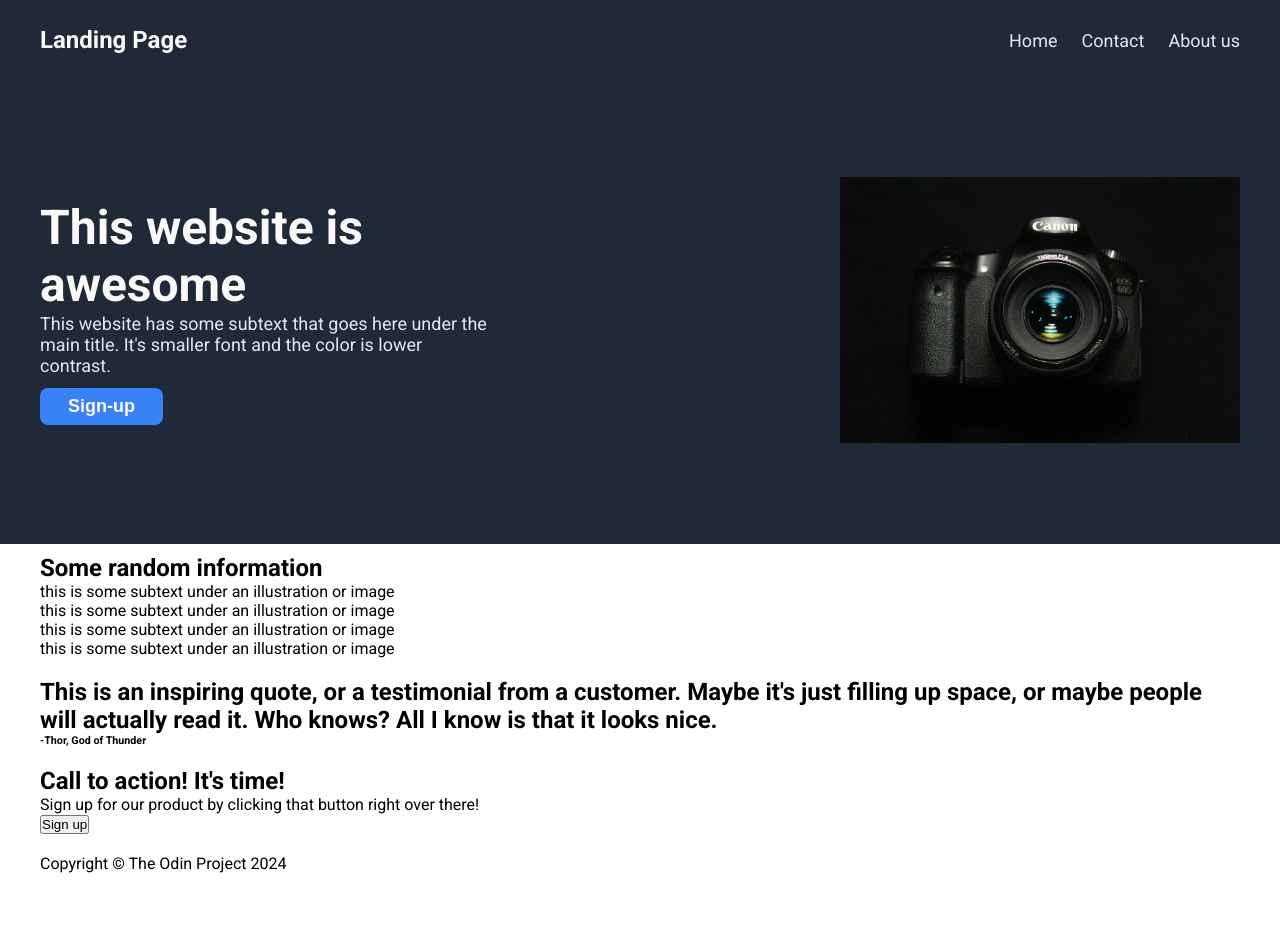
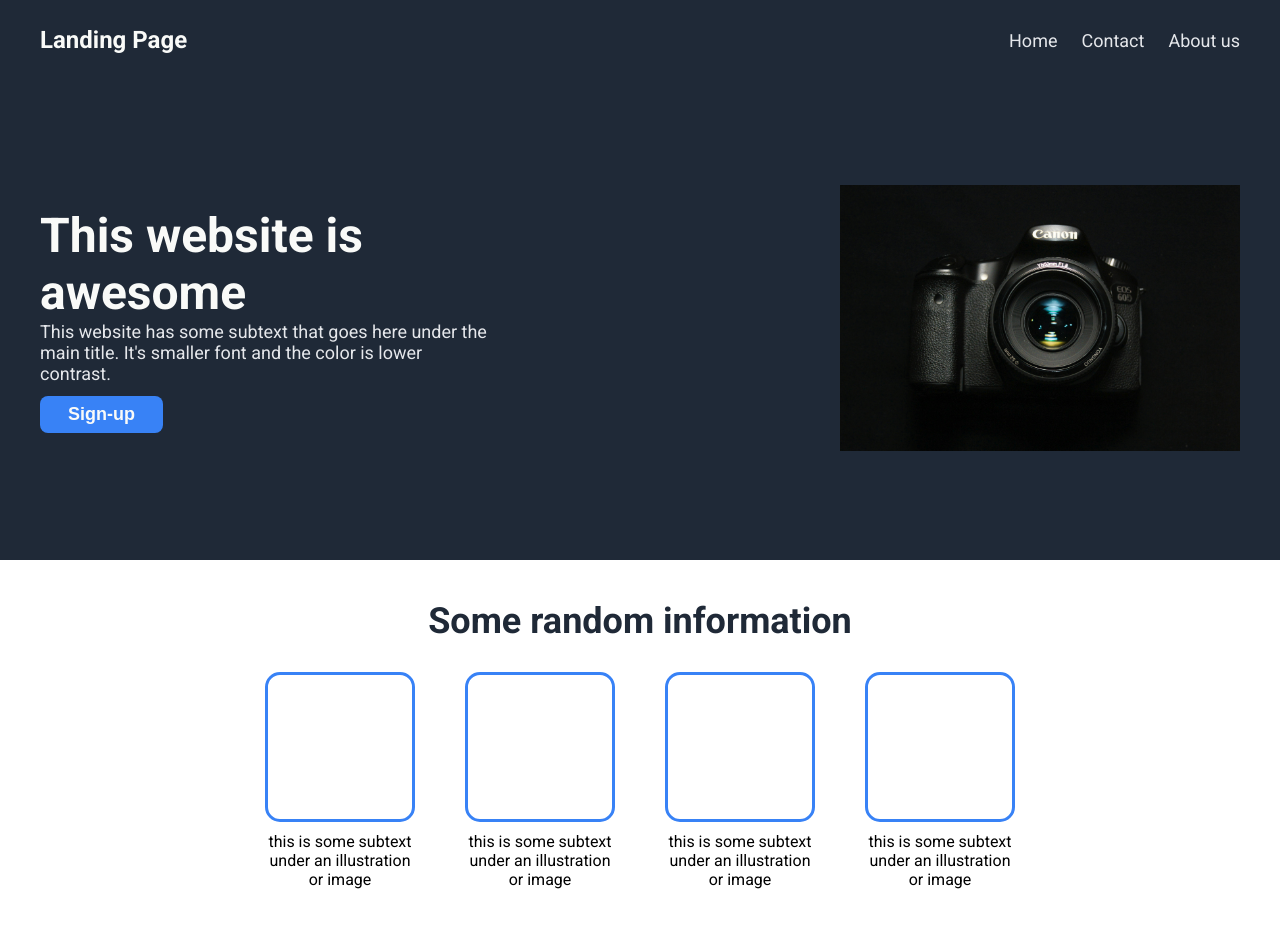
Before and after one commit to vaanshii/Odin-Projects-Portfolio, a plain HTML site: page Project-Landing-Page/index.html in a window 1280 px wide. Shown: the top 952 px of the page. Before the commit the page ends 883 px from the top, so only its background shows below. Drawn offline with Linux system fonts and the light colour scheme.

Commit message:
Edited index.html added box-wrapper for section boxes. Finished styling section-boxes.

```diff
--- a/Project-Landing-Page/index.html
+++ b/Project-Landing-Page/index.html
@@ -50,6 +50,7 @@
     <section class="content boxes">
         <div class="container">
             <h2>Some random information</h2>
+            <div class="box-wrapper">
                 <div class="box-container">
                     <div class="box"></div>
                     <p>this is some subtext under an illustration or image</p>
@@ -65,6 +66,7 @@
                 <div class="box-container">
                     <div class="box"></div>
                     <p>this is some subtext under an illustration or image</p>
+                </div>
             </div>
         </div>
     </section>
--- a/Project-Landing-Page/style.css
+++ b/Project-Landing-Page/style.css
@@ -64,7 +64,7 @@ a {
 
 .heading {
     background-color: #1F2937;
-    height: 29rem;
+    height: 30rem;
 }
 
 .heading-left h1 {
@@ -101,3 +101,51 @@ a {
     justify-content: space-between;
     align-items: center;
 }
+
+.content.boxes {
+    height: 28rem;
+}
+
+.content.boxes .container h2 {
+    color: #1F2937;
+    font-size: 36px;
+    font-weight: bolder;
+    text-align: center;
+    margin-top: 30px;
+    margin-bottom: 30px;
+}
+
+.content.boxes .container .box-wrapper {
+    display: flex;
+    justify-content: center;
+    gap: 50px
+}
+
+.box-container .box {
+    width: 150px;
+    height: 150px;
+    border: 3px solid #3882F6 ;
+    border-radius: 15px;
+}
+
+.box-container p {
+    width: 150px;
+    text-align: center;
+}
+
+.box-container {
+    display: flex;
+    flex-direction: column;
+    align-items: center;
+    justify-content: center;
+    gap: 10px;
+}
+
+.content.quote {
+    height: 400px;
+    background-color: #E5E7EB;
+}
+
+.content.quote .container {
+    height: inherit;
+}
```
Lines whose indentation alone changed are shown as unchanged.
